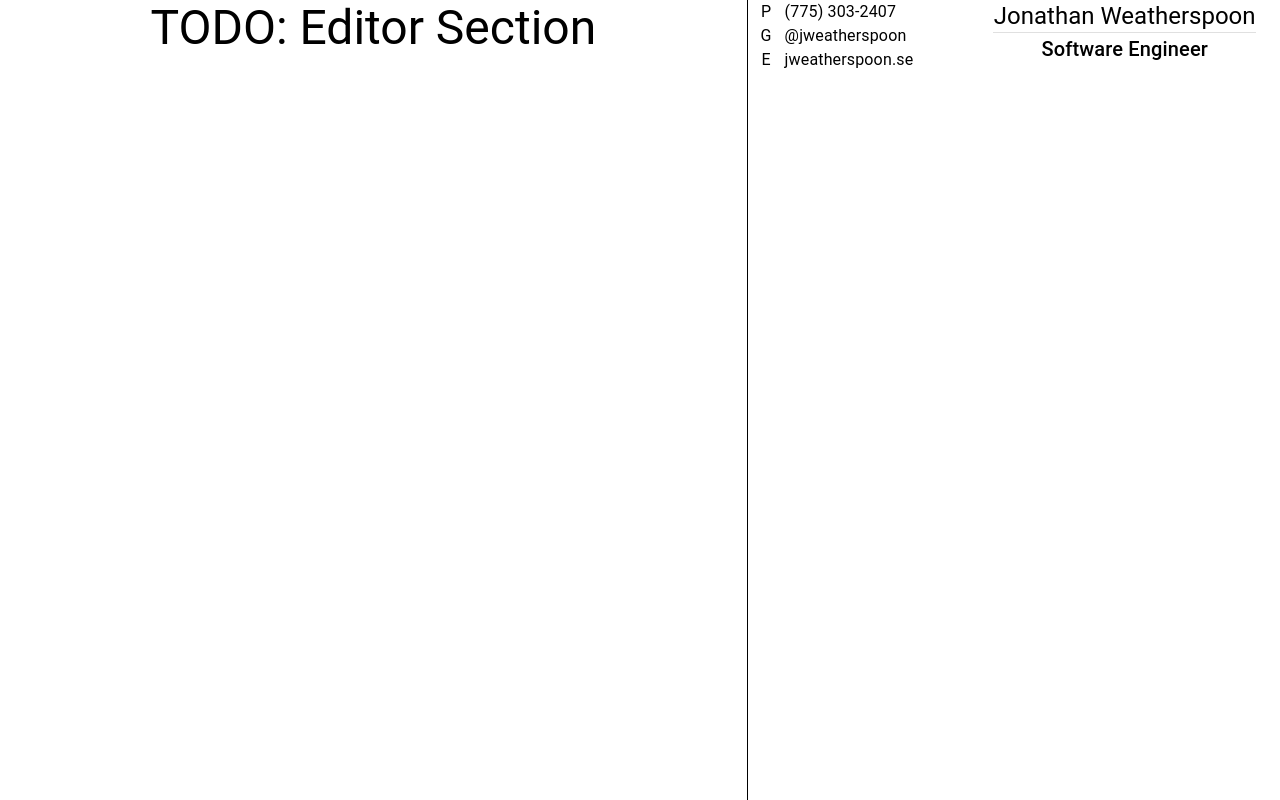
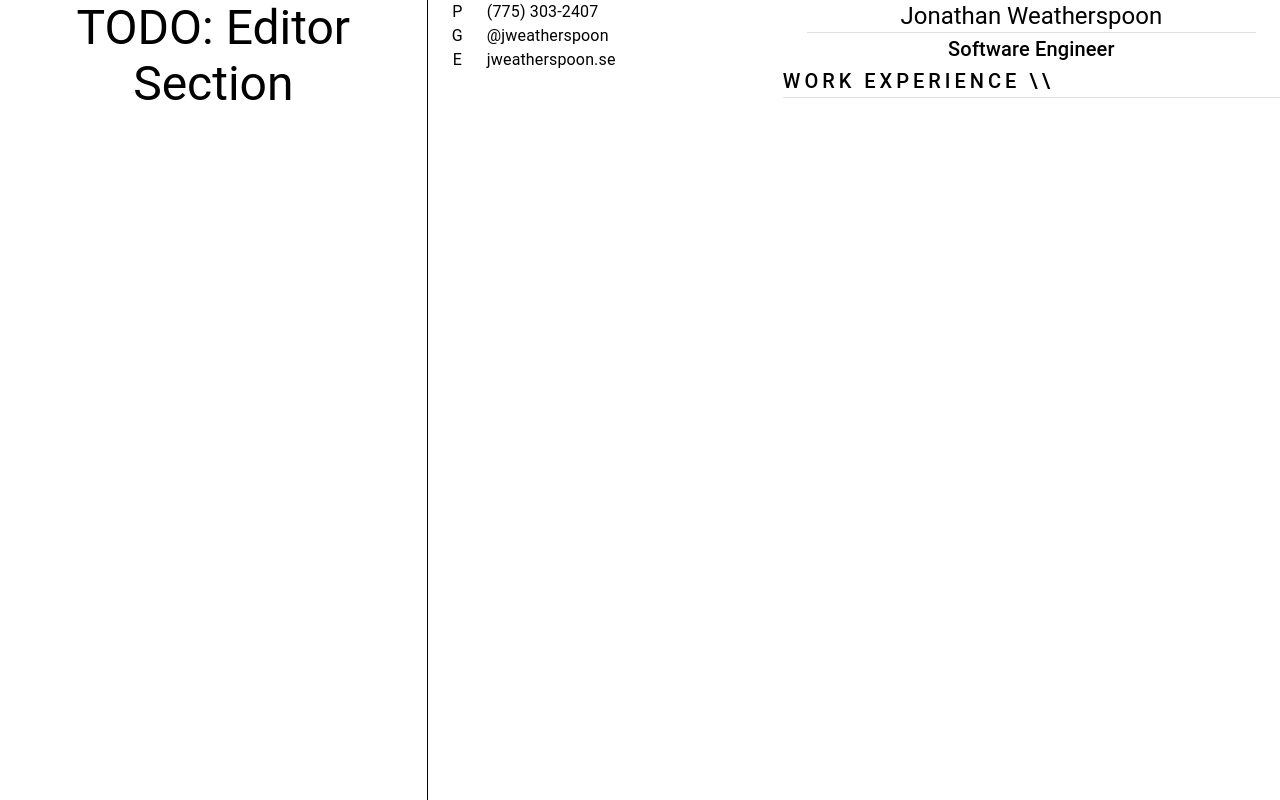
Before and after one commit to jweatherspoon/resume-generator, a React (Create React App) app: page / in a window 1280 px wide. Built offline with nearby package versions, Linux system fonts and the light colour scheme.

Commit message:
adding headered content section component

```diff
--- a/src/components/ComponentFactory.jsx
+++ b/src/components/ComponentFactory.jsx
@@ -1,6 +1,6 @@
 import { createComponentWithMapping } from '../factory';
 
-const ComponentFactory = ({map, objectData}) => {
+export const ComponentFactory = ({map, objectData}) => {
     if (!map.has(objectData.componentId)) {
         return null;
     }
@@ -9,4 +9,17 @@ const ComponentFactory = ({map, objectData}) => {
     return component.render();
 }
 
+export const ListComponentFactory = ({map, objectDatas}) => {
+    const componentFactories = objectDatas?.map((x, i) => (
+        <ComponentFactory map={map} key={i}
+            objectData={x} />
+    ))
+
+    return (
+        <div>
+            {componentFactories}
+        </div>
+    )
+}
+
 export default ComponentFactory;
--- a/src/components/ResumeEditor.tsx
+++ b/src/components/ResumeEditor.tsx
@@ -1,5 +1,5 @@
 import { FunctionComponent } from 'react';
-import { Divider, Grid, makeStyles } from '@material-ui/core';
+import { Grid, makeStyles } from '@material-ui/core';
 import IResumeConfigurationProps from './IResumeConfigurationProps';
 import ResumeConfigEditor from './ResumeConfigEditor';
 import ComponentFactory from './ComponentFactory';
@@ -25,43 +25,13 @@ const ResumeEditor : FunctionComponent<IResumeConfigurationProps> = ({config}) =
     return (
         <Grid container className="fullHeight">
             {/* the config editor section */}
-            <Grid item xs={12} md={7}>
+            <Grid item sm={12} md={4}>
                 <ResumeConfigEditor config={config} />
             </Grid>
 
             {/* the preview section */}
-            <Grid item xs={12} md={5} className={classes.preview}>
+            <Grid item sm={12} md={8} className={classes.preview}>
                 <ResumeShell config={config} />
-                {/*
-                    <ResumeShell template={config?.templateId} />
-                            ^^^ this guy is vvv
-                    <ComponentFactory map={resumeTemplateFactory} objectData={config && {
-                            source: {
-                                componentId: config.templateId,
-                                componentProps: config.properties,
-                                children: config.regions,
-                                clone: (o) => createComponent(map, o)
-                            }
-                        }} />
-
-                    So ResumeShell will transform into the correct resume shell template
-                */}
-
-                {/* <ComponentFactory map={testFactory} objectData={{
-                    componentId: "test-one",
-                    componentProps: [
-                        {
-                            name: "hello",
-                            type: DataTypes.String,
-                            value: "hello world :)"
-                        },
-                        {
-                            name: "displayText",
-                            type: DataTypes.String,
-                            value: "Yo its me ya boi"
-                        }
-                    ]
-                }} /> */}
             </Grid>
         </Grid>
     )
--- /dev/null
+++ b/src/components/resume-components/HeaderedContentSection.tsx
@@ -0,0 +1,46 @@
+import { Divider, Grid, Typography } from "@material-ui/core";
+import { Component } from "react";
+import RESUME_COMPONENT_IDS from ".";
+import { getPropertyValue } from "../../data-model";
+import PROPERTY_TYPES from "../../data-model/PropertyTypes";
+import FACTORIES from "../../factory/factory-maps";
+import { ListComponentFactory } from '../ComponentFactory';
+import IFactoryEnabledComponentDefinition, { IFactoryEnabledComponentProps } from "../../factory/IFactoryEnabledComponent";
+
+class HeaderedContentSection extends Component<IFactoryEnabledComponentProps | {}> implements IFactoryEnabledComponentDefinition {
+    componentId: string = RESUME_COMPONENT_IDS.HeaderedContentSection;
+
+    clone = (objectData: IFactoryEnabledComponentProps): IFactoryEnabledComponentDefinition => new HeaderedContentSection(objectData);
+
+    render() {
+        const properties = this.props as IFactoryEnabledComponentProps;
+
+        const title = getPropertyValue(properties?.source.componentProps, PROPERTY_TYPES.Title);
+        const contentSpacing = getPropertyValue(properties?.source.componentProps, PROPERTY_TYPES.ContentSpacing);
+        const hasDivider = getPropertyValue(properties?.source.componentProps, PROPERTY_TYPES.HasDivider) as Boolean;
+        const flair = getPropertyValue(properties?.source.componentProps, PROPERTY_TYPES.Flair);
+
+        return (
+            <Grid container>
+                <Grid item xs={12}>
+                    <Typography variant="h6" style={{
+                        letterSpacing: `${contentSpacing}px`
+                    }}>{`${title} ${flair}`}</Typography>
+                </Grid>
+
+                {hasDivider && (
+                    <Grid item xs={12}>
+                        <Divider />
+                    </Grid>
+                )}
+
+                <Grid item xs={12}>
+                    <ListComponentFactory map={FACTORIES.resumeComponents}
+                        objectDatas={properties?.source.childrenData} />
+                </Grid>
+            </Grid>
+        )
+    }
+}
+
+export default HeaderedContentSection;
--- a/src/components/resume-components/index.ts
+++ b/src/components/resume-components/index.ts
@@ -1,6 +1,11 @@
 class ResumeComponentIds {
     get PositionHeader() : string { return "position-header" }
     get ContactDetails() : string { return "contact-details" }
+    get HeaderedContentSection() : string { return "headered-content" }
+    get ResumeIcon() : string { return "resume-icon" }
+    get EducationInformation() : string { return "education-information" }
+    get JobDescription() : string { return "job-description" }
+    get ReferenceSection() : string { return "reference-section" }
 }
 
 const RESUME_COMPONENT_IDS = new ResumeComponentIds();
--- a/src/components/resume-shells/ResumeRegion.tsx
+++ b/src/components/resume-shells/ResumeRegion.tsx
@@ -2,23 +2,16 @@ import { Grid } from "@material-ui/core";
 import { FunctionComponent, PropsWithChildren } from "react";
 import { IResumeRegion } from "../../data-model/ResumeConfiguration";
 import FACTORIES from "../../factory/factory-maps";
-import { IFactoryEnabledComponentProps } from "../../factory/IFactoryEnabledComponent";
-import ComponentFactory from "../ComponentFactory";
+import { ListComponentFactory } from "../ComponentFactory";
 
 export interface IResumeRegionProps {
     regionInfo: IResumeRegion
 }
 
 const ResumeRegion: FunctionComponent<PropsWithChildren<IResumeRegionProps>> = ({regionInfo}) => {
-    const resumeComponents = regionInfo.components.map((x: IFactoryEnabledComponentProps, i: number) => (
-        <ComponentFactory map={FACTORIES.resumeComponents} objectData={x} key={i} />
-    ));
-
-    console.log(resumeComponents);
-
     return (
         <Grid item xs={regionInfo.width || 12}>
-            {resumeComponents}
+            <ListComponentFactory map={FACTORIES.resumeComponents} objectDatas={regionInfo.components} />
         </Grid>
     )
 }
--- a/src/data-model/DataTypes.ts
+++ b/src/data-model/DataTypes.ts
@@ -1,5 +1,7 @@
 enum DataTypes {
     String,
+    Number,
+    Boolean,
     List,
     Component,
     ResumeTheme
--- a/src/data-model/PropertyTypes.ts
+++ b/src/data-model/PropertyTypes.ts
@@ -1,8 +1,11 @@
 class PropertyTypes {
     get Theme() : string { return "theme" }
     get Name() : string { return "name" }
-    get Title(): string { return "title" }
-    get Details(): string { return "details" }
+    get Title() : string { return "title" }
+    get Details() : string { return "details" }
+    get HasDivider() : string { return "has-divider" }
+    get ContentSpacing() : string { return "content-spacing" }
+    get Flair() : string { return "flair" }
 }
 
 const PROPERTY_TYPES = new PropertyTypes();
--- a/src/data-model/index.ts
+++ b/src/data-model/index.ts
@@ -4,6 +4,12 @@ import PropertyTypes from "./PropertyTypes"
 
 export const createProperty = (name: string, type: DataTypes, value: any): IProperty => ({ name, type, value });
 
+export const createString = (name: string, value: any): IProperty => ({ name, type: DataTypes.String, value });
+
+export const createNumber = (name: string, value: any): IProperty => ({ name, type: DataTypes.Number, value });
+
+export const createBoolean = (name: string, value: any): IProperty => ({ name, type: DataTypes.Boolean, value });
+
 export const createThemeProperty = (value: any): IProperty => ({ name: PropertyTypes.Theme , type: DataTypes.ResumeTheme, value });
 
 export const getProperty = (properties: IProperty[] | undefined, name: string) : IProperty | undefined => properties?.find(x => x.name === name);
--- a/src/data-model/test-config.ts
+++ b/src/data-model/test-config.ts
@@ -1,5 +1,5 @@
 import IResumeConfiguration from "./ResumeConfiguration";
-import { createProperty, createThemeProperty } from "./index";
+import { createProperty, createString, createNumber, createBoolean, createThemeProperty } from "./index";
 import DataTypes from "./DataTypes";
 import PROPERTY_TYPES from "./PropertyTypes";
 import RESUME_COMPONENT_IDS from "../components/resume-components";
@@ -31,6 +31,18 @@ const TestConfig : IResumeConfiguration = {
                     createProperty(PROPERTY_TYPES.Title, DataTypes.String, "Software Engineer")
                 ]
             },
+            {
+                componentId: RESUME_COMPONENT_IDS.HeaderedContentSection,
+                componentProps: [
+                    createString(PROPERTY_TYPES.Title, "WORK EXPERIENCE"),
+                    createNumber(PROPERTY_TYPES.ContentSpacing, 4),
+                    createBoolean(PROPERTY_TYPES.HasDivider, true),
+                    createString(PROPERTY_TYPES.Flair, "\\\\")
+                ],
+                childrenData: [
+
+                ]
+            }
         ]
     },
     clone: (o) => TestConfig
--- a/src/factory/factory-maps.ts
+++ b/src/factory/factory-maps.ts
@@ -1,4 +1,5 @@
 import ContactDetails from "../components/resume-components/ContactDetails";
+import HeaderedContentSection from "../components/resume-components/HeaderedContentSection";
 import PositionHeader from "../components/resume-components/PositionHeader";
 import FlashyResumeShell from "../components/resume-shells/FlashyResumeShell";
 import IFactoryEnabledComponentDefinition from "./IFactoryEnabledComponent";
@@ -28,7 +29,8 @@ class ResumeComponentFactory extends FactoryMapBase {
     constructor() {
         const components: IFactoryEnabledComponentDefinition[] = [
             new PositionHeader({}),
-            new ContactDetails({})
+            new ContactDetails({}),
+            new HeaderedContentSection({})
         ];
 
         super(components);
```
Also changed, not shown: 1 other file (tests, documents, lock files or other folders).
